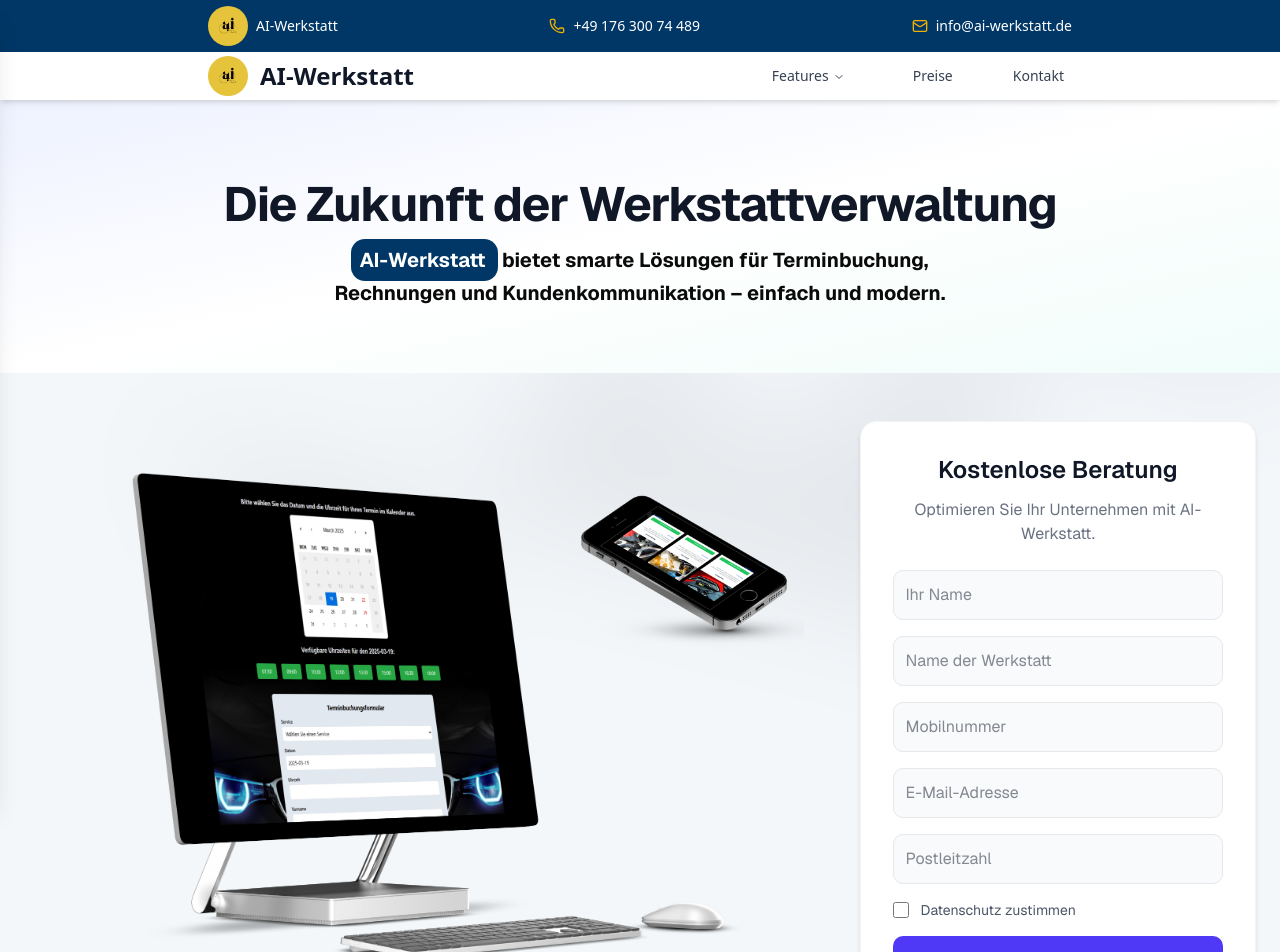
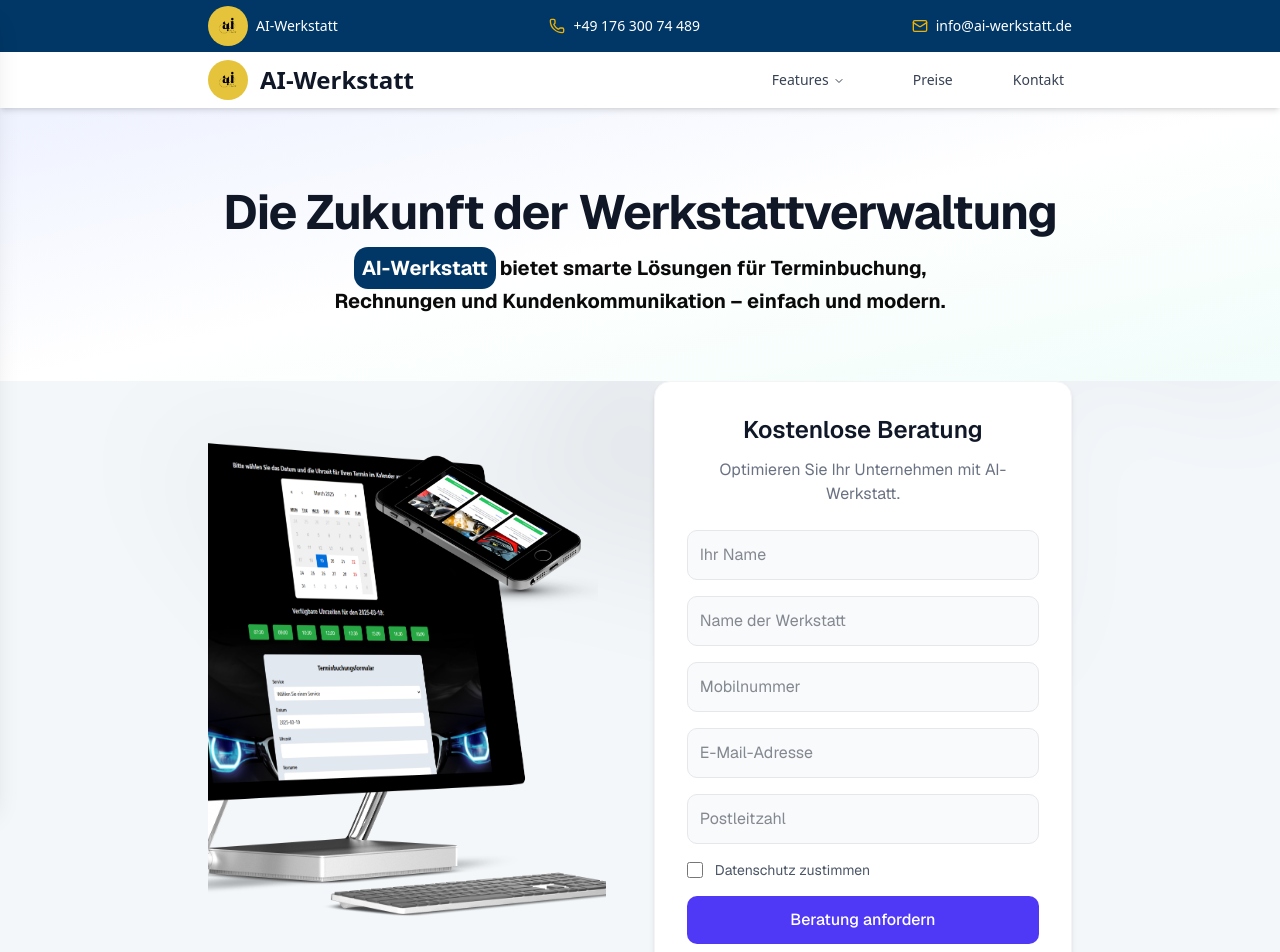
Before and after one commit to ghulamkarimi/ai-werkstatt, a Next.js app: page / in a window 1280 px wide. Shown: the top 952 px of the page. Built offline with nearby package versions, Linux system fonts and the light colour scheme.

Commit message:
update Responsive

```diff
--- a/src/app/page.tsx
+++ b/src/app/page.tsx
@@ -4,56 +4,52 @@ import React from "react";
 import { Calendar, CreditCard, CheckCircle } from "lucide-react";
 import { Button } from "@/componnetsUi/button";
 import { Card, CardContent } from "@/componnetsUi/card";
+import MaxWithWrapper from "@/components/MaxWithWrapper";
 
 export default function AiWerkstattLanding() {
   return (
     <div className="min-h-screen bg-slate-100/80 font-sans antialiased">
-      {/* Header */}
-
       {/* Hero Section */}
-      <header className="pt-20 pb-16 text-center bg-gradient-to-br from-indigo-50 via-white to-teal-50 ">
+      <header className="pt-20 pb-16 text-center bg-gradient-to-br from-indigo-50 via-white to-teal-50">
         <h1 className="text-4xl md:text-5xl font-bold text-gray-900 mb-4 tracking-tight">
           Die Zukunft der Werkstattverwaltung
         </h1>
         <h2 className="text-xl font-bold max-w-2xl mx-auto leading-relaxed">
-          <span className="  bg-[#013766] text-white p-2 rounded-xl mb-2 mr-1  ">
-            {" "}
-            AI-Werkstatt{" "}
-          </span>{" "}
+          <span className="bg-[#013766] text-white p-2 rounded-xl mb-2 mr-1">
+            AI-Werkstatt
+          </span>
           bietet smarte Lösungen für Terminbuchung, Rechnungen und
           Kundenkommunikation – einfach und modern.
         </h2>
       </header>
 
       {/* Main Content: Image on Left, Form on Right */}
-      <section className="max-w-7xl mx-auto px-6 py-12 flex flex-col lg:flex-row items-center gap-12">
+      <MaxWithWrapper className="w-full flex flex-col lg:flex-row items-center gap-12">
         {/* Image Section (Left) */}
         <div className="w-full lg:w-2/3 h-[580px]">
           <div className="relative h-full">
             <img
               src="/bild3.png"
               alt="Werkstatt Dashboard"
-              className="w-full h-full rounded-2xl object-cover "
+              className="w-full h-full rounded-2xl object-cover"
             />
             <img
               src="/bild5.png"
               alt=""
               className="absolute top-0 right-2 w-60 h-60 object-cover"
             />
-
-            <div className="absolute inset-0 rounded-2xl "></div>
           </div>
         </div>
 
         {/* Contact Form (Right) */}
-        <div className="w-full lg:w-1/3 max-w-md bg-white p-8 rounded-2xl shadow-md border border-gray-100">
+        <div className="w-full lg:w-2/3 bg-white p-8 rounded-2xl shadow-md border border-gray-100">
           <h2 className="text-2xl font-semibold text-gray-900 mb-3 text-center">
             Kostenlose Beratung
           </h2>
           <p className="text-gray-500 text-center mb-6">
             Optimieren Sie Ihr Unternehmen mit AI-Werkstatt.
           </p>
-          <form className="space-y-4">
+          <form className="space-y-4 ">
             <input
               type="text"
               placeholder="Ihr Name"
@@ -100,10 +96,10 @@ export default function AiWerkstattLanding() {
             </Button>
           </form>
         </div>
-      </section>
+      </MaxWithWrapper>
 
       {/* Features Section */}
-      <section className="max-w-7xl mx-auto px-6 py-16 grid grid-cols-1 md:grid-cols-2 lg:grid-cols-4 gap-8">
+      <MaxWithWrapper className=" grid grid-cols-1 md:grid-cols-2 lg:grid-cols-3 xl:grid-cols-4 gap-8 mt-4">
         <Card className="bg-white border border-gray-100 rounded-2xl shadow-sm hover:shadow-md transition-all duration-300">
           <CardContent className="p-6 text-center">
             <Calendar className="w-10 h-10 text-indigo-500 mx-auto mb-4" />
@@ -148,7 +144,7 @@ export default function AiWerkstattLanding() {
             </p>
           </CardContent>
         </Card>
-      </section>
+      </MaxWithWrapper>
     </div>
   );
 }
--- a/src/components/MaxWithWrapper.tsx
+++ b/src/components/MaxWithWrapper.tsx
@@ -6,7 +6,7 @@ interface IMaxWithWrapperProps{
 }
 const MaxWithWrapper = ({children,className}:IMaxWithWrapperProps) => {
     return (
-        <div className={`mx-auto w-full max-w-screen-3xl px-2.5 md:px-10 lg:px-52 ${className}`}>
+        <div className={`mx-auto w-full max-w-screen-5xl px-2.5 md:px-10 lg:px-52 ${className}`}>
             {children}
         </div>
     );
--- a/src/components/Navbar.tsx
+++ b/src/components/Navbar.tsx
@@ -15,7 +15,7 @@ import MaxWithWrapper from "./MaxWithWrapper";
 
 const Navbar = () => {
   return (
-    <nav className="bg-white shadow-md py-1 sticky top-0 z-50">
+    <nav className="bg-white shadow-md py-2 sticky top-0 z-50">
       <MaxWithWrapper className="w-full flex justify-between items-center">
         {/* Logo und Name */}
         <div className="flex items-center space-x-3">
@@ -39,7 +39,7 @@ const Navbar = () => {
               <NavigationMenuTrigger className="text-gray-700 hover:text-indigo-600 transition">
                 Features
               </NavigationMenuTrigger>
-              <NavigationMenuContent className="absolute  right-auto bg-white shadow-lg rounded-lg p-4 w-[800px] ">
+              <NavigationMenuContent className="absolute bg-white shadow-lg rounded-lg p-4 w-[800px]">
                 <div className="flex justify-between gap-4">
                   <Link
                     href="/features/terminbuchung"
```
